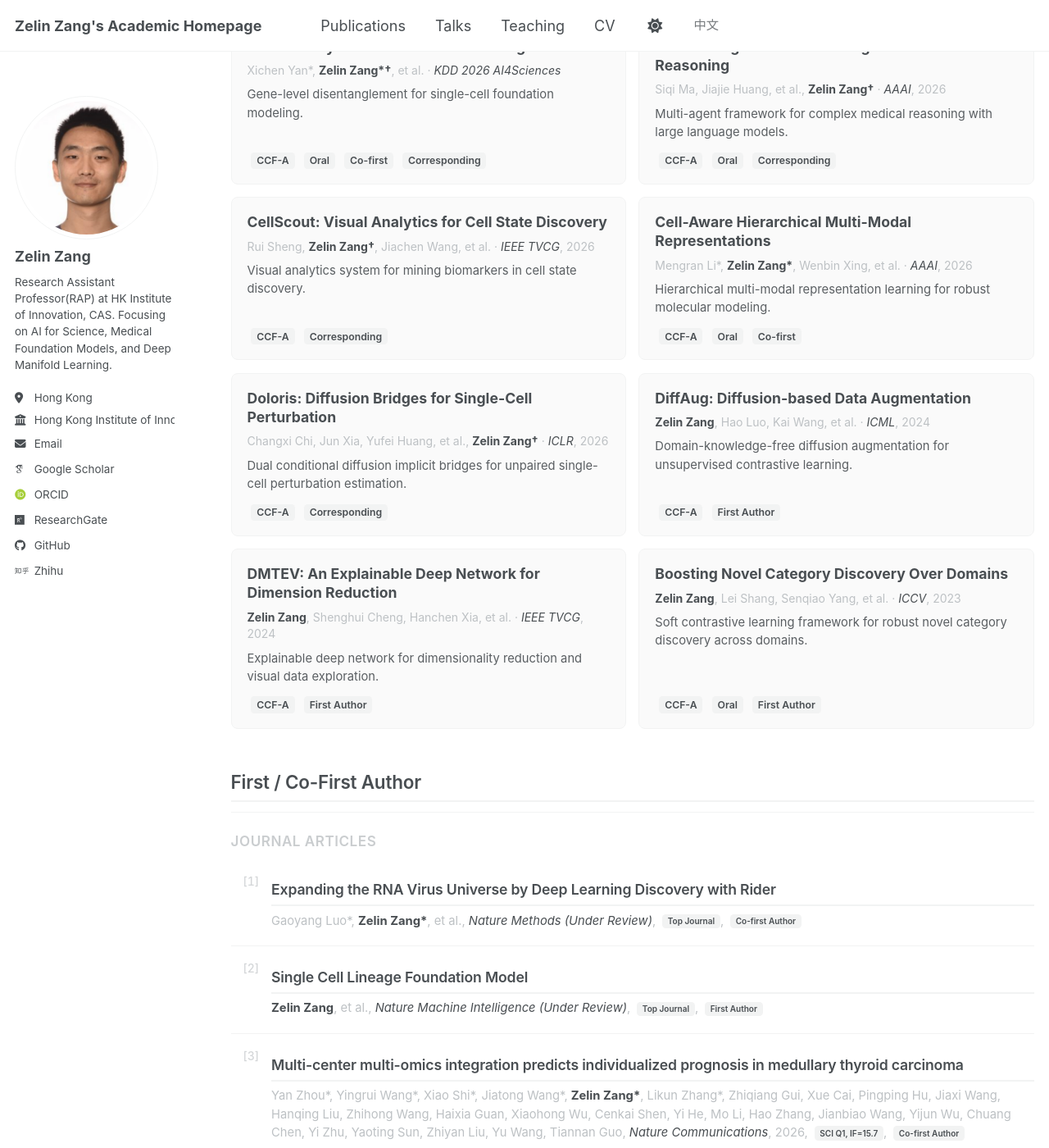
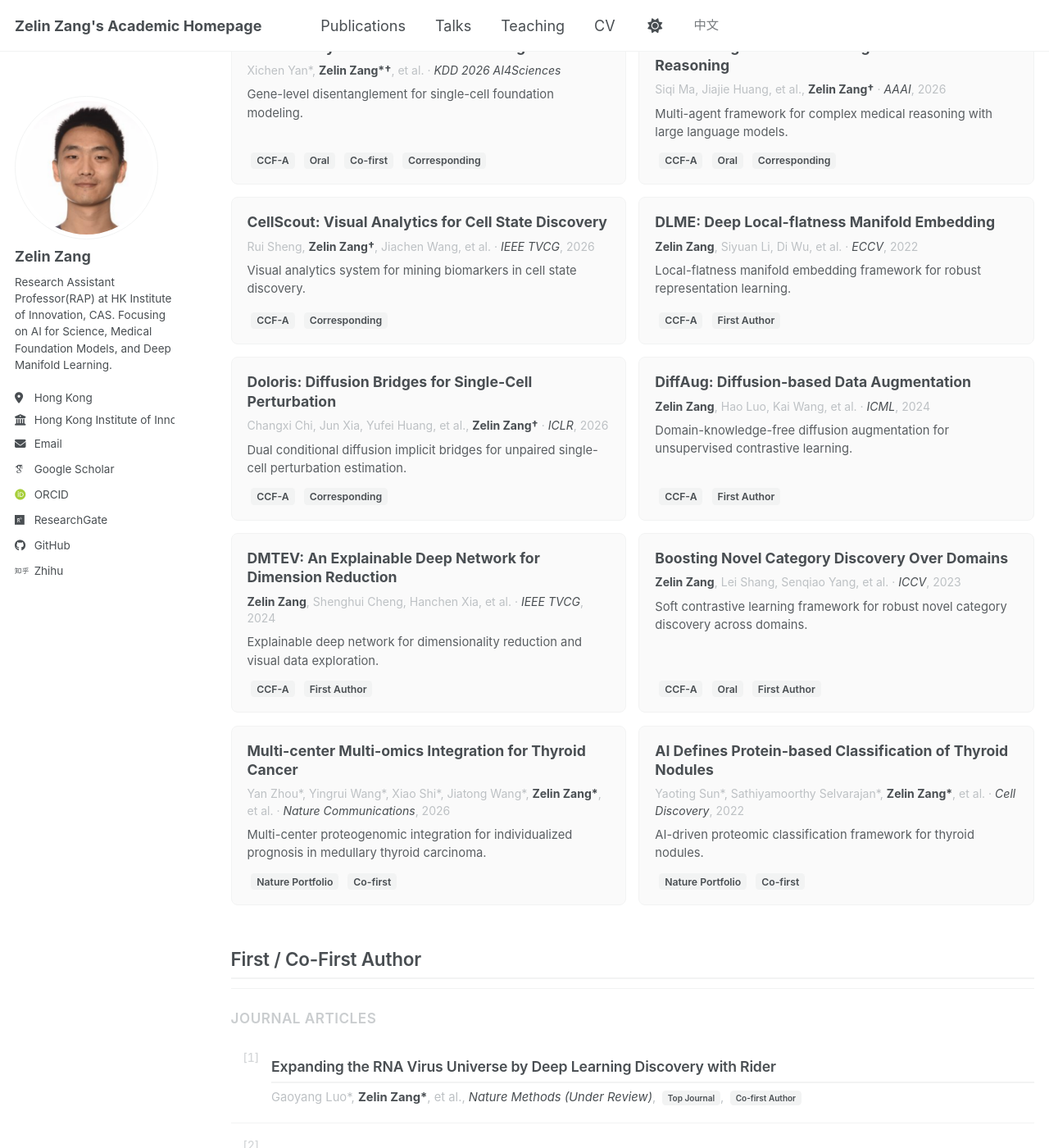
Before and after one commit to zangzelin/zangzelin.github.io, a Jekyll site: the page built from _pages/publications.html, in a window 1280 px wide and 1400 px high, scrolled down 714 px. Shown: the whole window at 82% size. Built offline with Jekyll 4.4.1, drawn with Linux system fonts in a browser that asks for light colours; some web fonts are replaced; a script bundle is joined from its source files by our own code; library files that are not in the unit come from our copies.

Commit message:
Update selected publications to twelve papers

```diff
--- a/_includes/selected-publications.html
+++ b/_includes/selected-publications.html
@@ -36,10 +36,10 @@
       <div class="selected-paper__badges"><span class="badge">CCF-A</span><span class="badge">Corresponding</span></div>
     </article>
     <article class="selected-paper">
-      <h3><a href="/publication/2026-aaai-cell-aware">Cell-Aware Hierarchical Multi-Modal Representations</a></h3>
-      <p class="selected-paper__meta">Mengran Li*, <b>Zelin Zang*</b>, Wenbin Xing, et al. · <i>AAAI</i>, 2026</p>
-      <p class="selected-paper__note">Hierarchical multi-modal representation learning for robust molecular modeling.</p>
-      <div class="selected-paper__badges"><span class="badge">CCF-A</span><span class="badge">Oral</span><span class="badge">Co-first</span></div>
+      <h3><a href="/publication/2022-eccv-dlme">DLME: Deep Local-flatness Manifold Embedding</a></h3>
+      <p class="selected-paper__meta"><b>Zelin Zang</b>, Siyuan Li, Di Wu, et al. · <i>ECCV</i>, 2022</p>
+      <p class="selected-paper__note">Local-flatness manifold embedding framework for robust representation learning.</p>
+      <div class="selected-paper__badges"><span class="badge">CCF-A</span><span class="badge">First Author</span></div>
     </article>
     <article class="selected-paper">
       <h3><a href="/publication/2026-iclr-doloris">Doloris: Diffusion Bridges for Single-Cell Perturbation</a></h3>
@@ -65,5 +65,17 @@
       <p class="selected-paper__note">Soft contrastive learning framework for robust novel category discovery across domains.</p>
       <div class="selected-paper__badges"><span class="badge">CCF-A</span><span class="badge">Oral</span><span class="badge">First Author</span></div>
     </article>
+    <article class="selected-paper">
+      <h3><a href="/publication/2026-natcomm-thyroid">Multi-center Multi-omics Integration for Thyroid Cancer</a></h3>
+      <p class="selected-paper__meta">Yan Zhou*, Yingrui Wang*, Xiao Shi*, Jiatong Wang*, <b>Zelin Zang*</b>, et al. · <i>Nature Communications</i>, 2026</p>
+      <p class="selected-paper__note">Multi-center proteogenomic integration for individualized prognosis in medullary thyroid carcinoma.</p>
+      <div class="selected-paper__badges"><span class="badge">Nature Portfolio</span><span class="badge">Co-first</span></div>
+    </article>
+    <article class="selected-paper">
+      <h3><a href="/publication/2022-celldiscovery-thyroid">AI Defines Protein-based Classification of Thyroid Nodules</a></h3>
+      <p class="selected-paper__meta">Yaoting Sun*, Sathiyamoorthy Selvarajan*, <b>Zelin Zang*</b>, et al. · <i>Cell Discovery</i>, 2022</p>
+      <p class="selected-paper__note">AI-driven proteomic classification framework for thyroid nodules.</p>
+      <div class="selected-paper__badges"><span class="badge">Nature Portfolio</span><span class="badge">Co-first</span></div>
+    </article>
   </div>
 </section>
```
Also changed, not shown: _includes/selected-publications-zh.html (+16 -4 lines).
